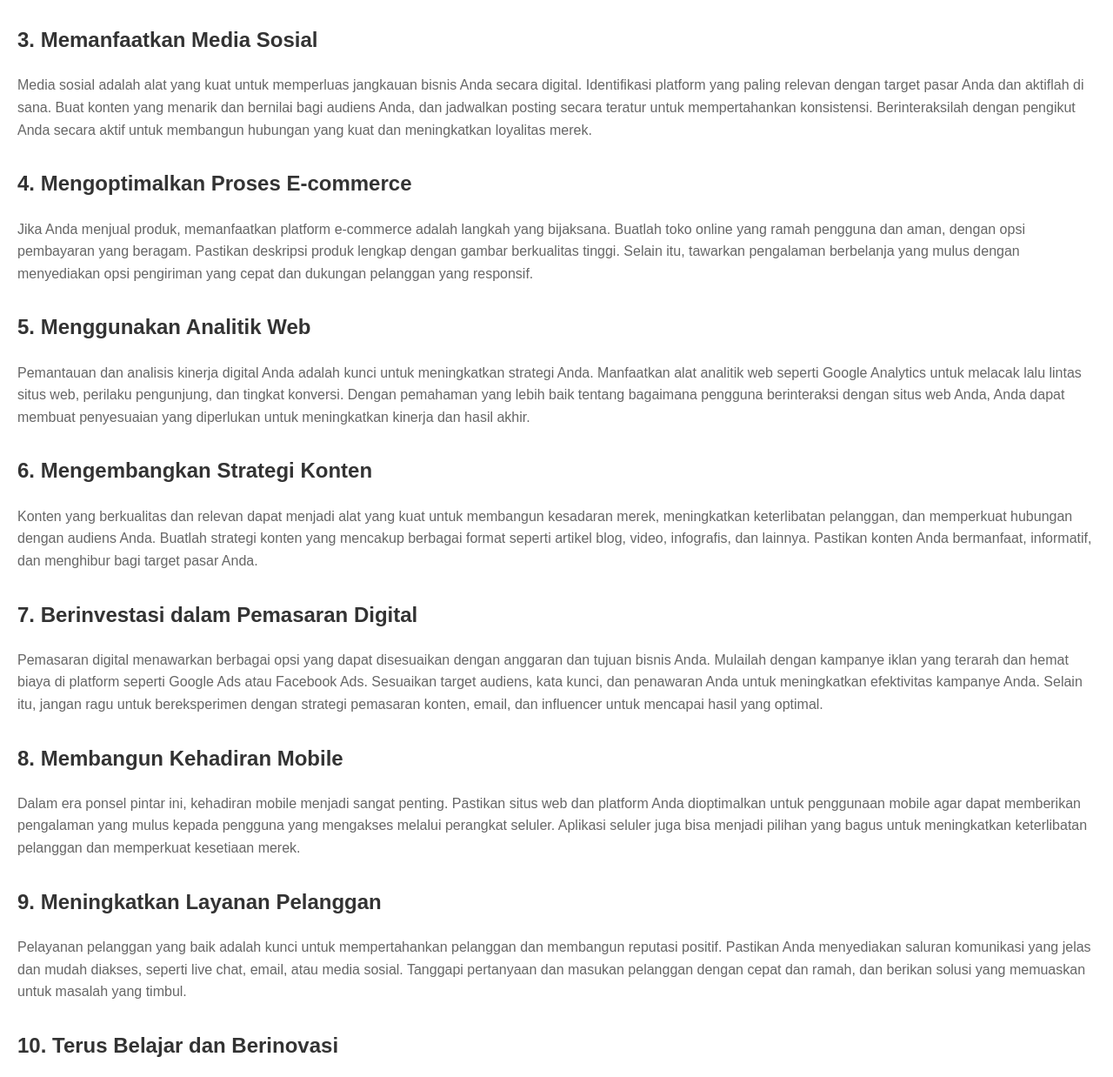
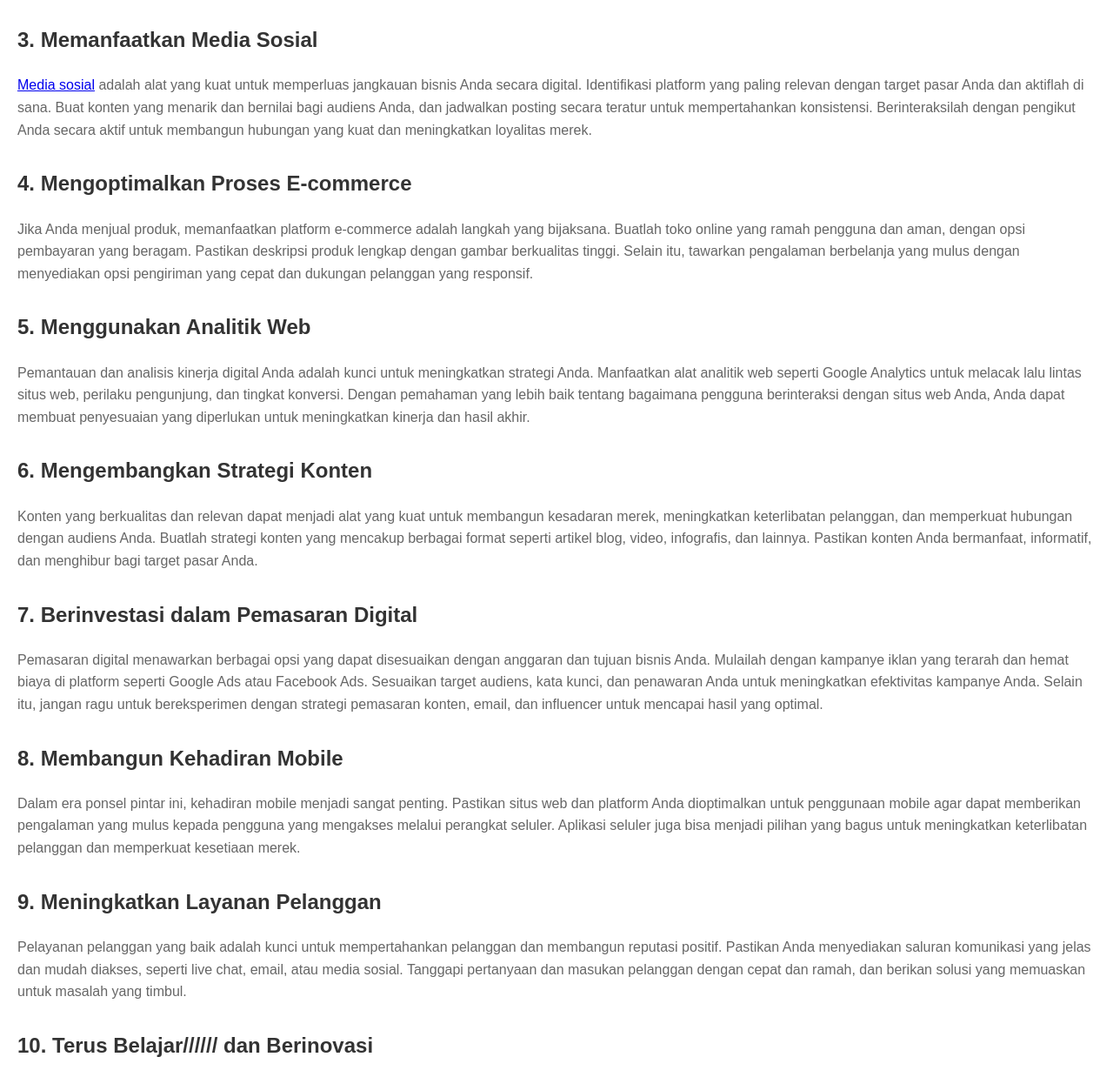
Before and after one commit to fradityam/fradityam.github.io, a plain HTML site: page index.html in a window 1280 px wide. Shown: the part 400-1638 px from the top of the page at 87% size. Drawn offline with Linux system fonts and the light colour scheme.

Commit message:
Update index.html

```diff
--- a/index.html
+++ b/index.html
@@ -48,7 +48,7 @@
     </article>
     <article>
         <h2>3. Memanfaatkan Media Sosial</h2>
-        <p>Media sosial adalah alat yang kuat untuk memperluas jangkauan bisnis Anda secara digital. Identifikasi platform yang paling relevan dengan target pasar Anda dan aktiflah di sana. Buat konten yang menarik dan bernilai bagi audiens Anda, dan jadwalkan posting secara teratur untuk mempertahankan konsistensi. Berinteraksilah dengan pengikut Anda secara aktif untuk membangun hubungan yang kuat dan meningkatkan loyalitas merek.</p>
+        <p><a href="https://www.blog.slice.id/blog/cara-efektif-promosi-bisnis-di-media-sosial">Media sosial</a> adalah alat yang kuat untuk memperluas jangkauan bisnis Anda secara digital. Identifikasi platform yang paling relevan dengan target pasar Anda dan aktiflah di sana. Buat konten yang menarik dan bernilai bagi audiens Anda, dan jadwalkan posting secara teratur untuk mempertahankan konsistensi. Berinteraksilah dengan pengikut Anda secara aktif untuk membangun hubungan yang kuat dan meningkatkan loyalitas merek.</p>
     </article>
     <article>
         <h2>4. Mengoptimalkan Proses E-commerce</h2>
@@ -75,7 +75,7 @@
         <p>Pelayanan pelanggan yang baik adalah kunci untuk mempertahankan pelanggan dan membangun reputasi positif. Pastikan Anda menyediakan saluran komunikasi yang jelas dan mudah diakses, seperti live chat, email, atau media sosial. Tanggapi pertanyaan dan masukan pelanggan dengan cepat dan ramah, dan berikan solusi yang memuaskan untuk masalah yang timbul.</p>
     </article>
     <article>
-        <h2>10. Terus Belajar dan Berinovasi</h2>
+        <h2>10. Terus Belajar////// dan Berinovasi</h2>
         <p>Industri digital terus berkembang dengan cepat, dan hal-hal yang berhasil hari ini mungkin tidak relevan atau efektif besok. Oleh karena itu, penting untuk tetap terbuka terhadap perubahan dan terus belajar tentang tren terbaru dan teknologi baru. Berinovasilah secara teratur untuk meningkatkan produk, layanan, dan strategi Anda agar tetap relevan dan kompetitif di pasar digital yang berubah-ubah.</p>
     </article>
     <footer>
```
